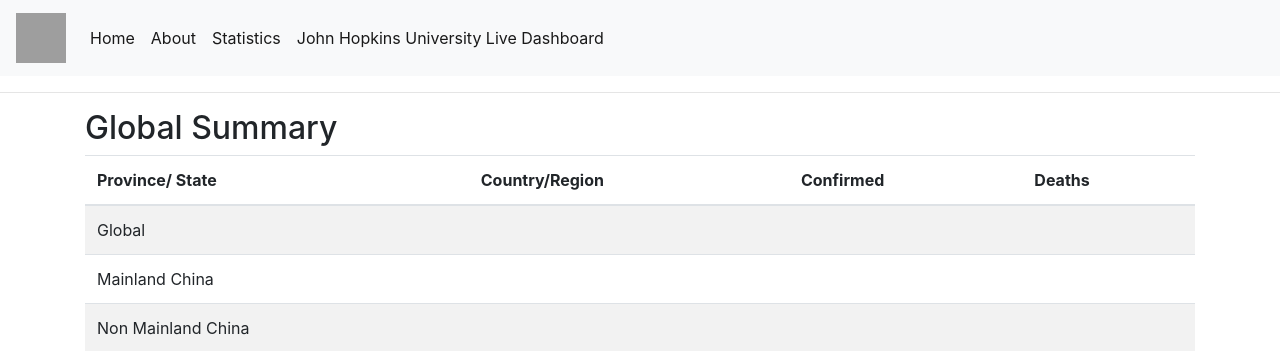
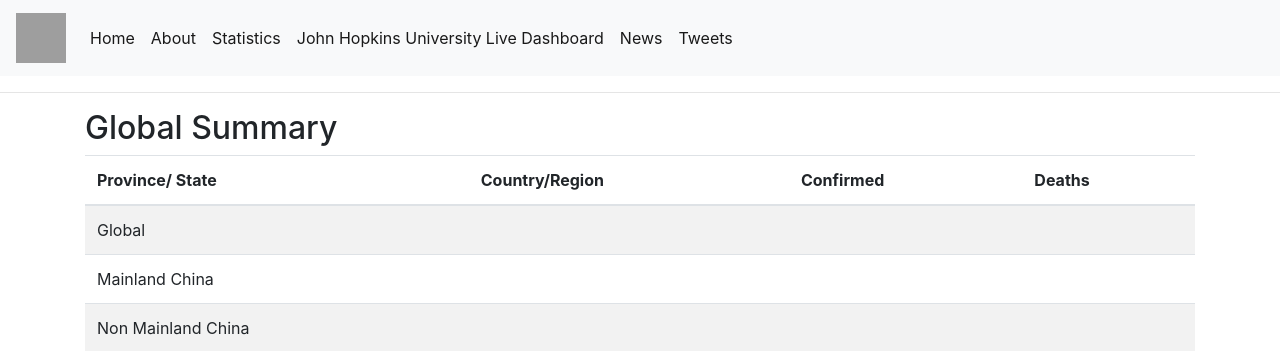
Before and after one commit to chrischia06/ichack20, a Flask app: page / in a window 1280 px wide. Shown: the top 351 px of the page. Run offline with Flask 2, Linux system fonts and the light colour scheme; data that the repository does not hold is empty; some libraries are stand-ins or nearby versions; grey boxes are pictures that could not be loaded.

Commit message:
adding more views

```diff
--- a/app/routes.py
+++ b/app/routes.py
@@ -34,5 +34,9 @@ def forecast():
 	return render_template("forecast.html")
 
 @app.route('/news')
-def forecast():
+def news():
 	return render_template("news.html")
+
+@app.route('/sources')
+def sources():
+	return render_template("sources.html")
--- a/app/templates/base.html
+++ b/app/templates/base.html
@@ -29,6 +29,13 @@
 		      <li class="nav-item active">
 		        <a class="nav-link" href = "{{ url_for('john_hopkins')}}"> John Hopkins University Live Dashboard</a>
 		      </li>
+		      <li class="nav-item active">
+		        <a class="nav-link" href = "{{ url_for('news')}}"> News </a>
+		      </li>
+		      <li class="nav-item active">
+		        <a class="nav-link" href = "{{ url_for('twitter')}}"> Tweets </a>
+		      </li>
+
 
 		    </ul>
 		  </div>
```
Also changed, not shown: app/templates/twitter.html (+2 -5 lines), app/templates/README.md (added), app/templates/sources.html (added), 1 other file.
